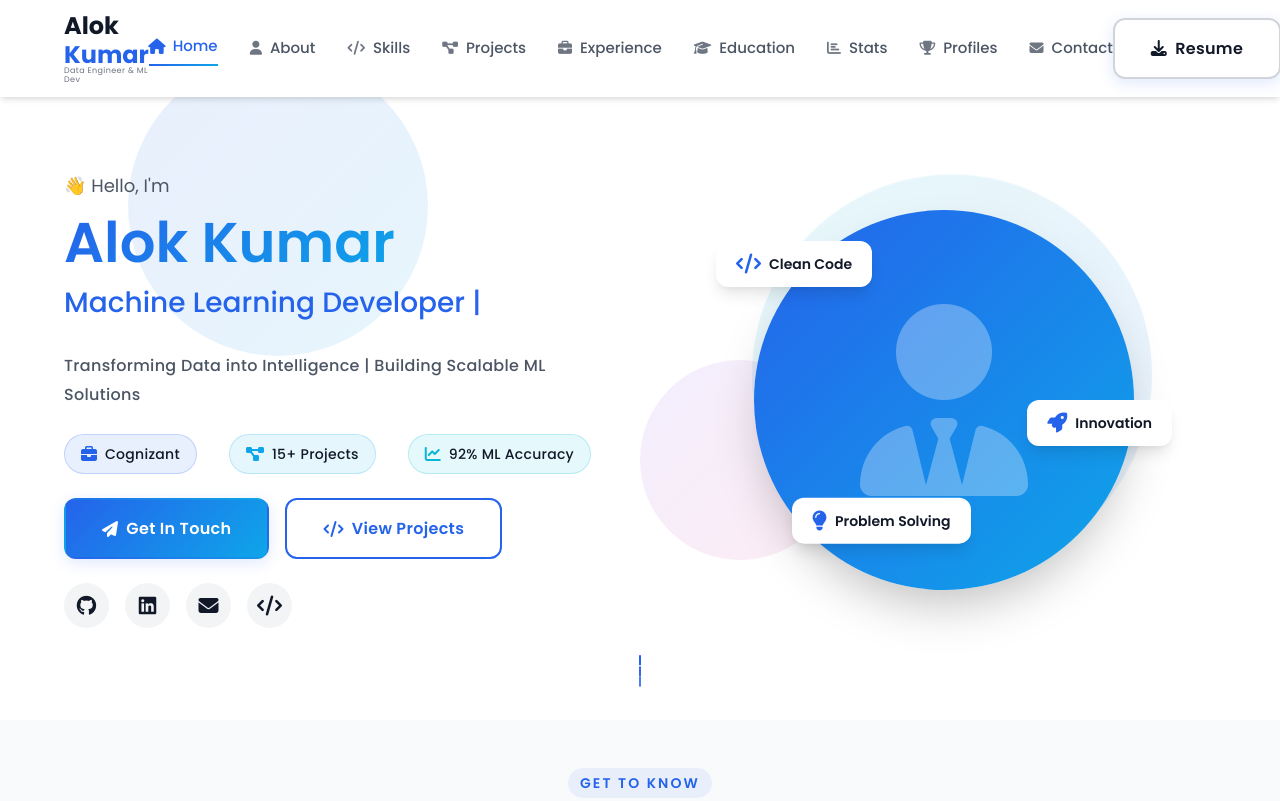
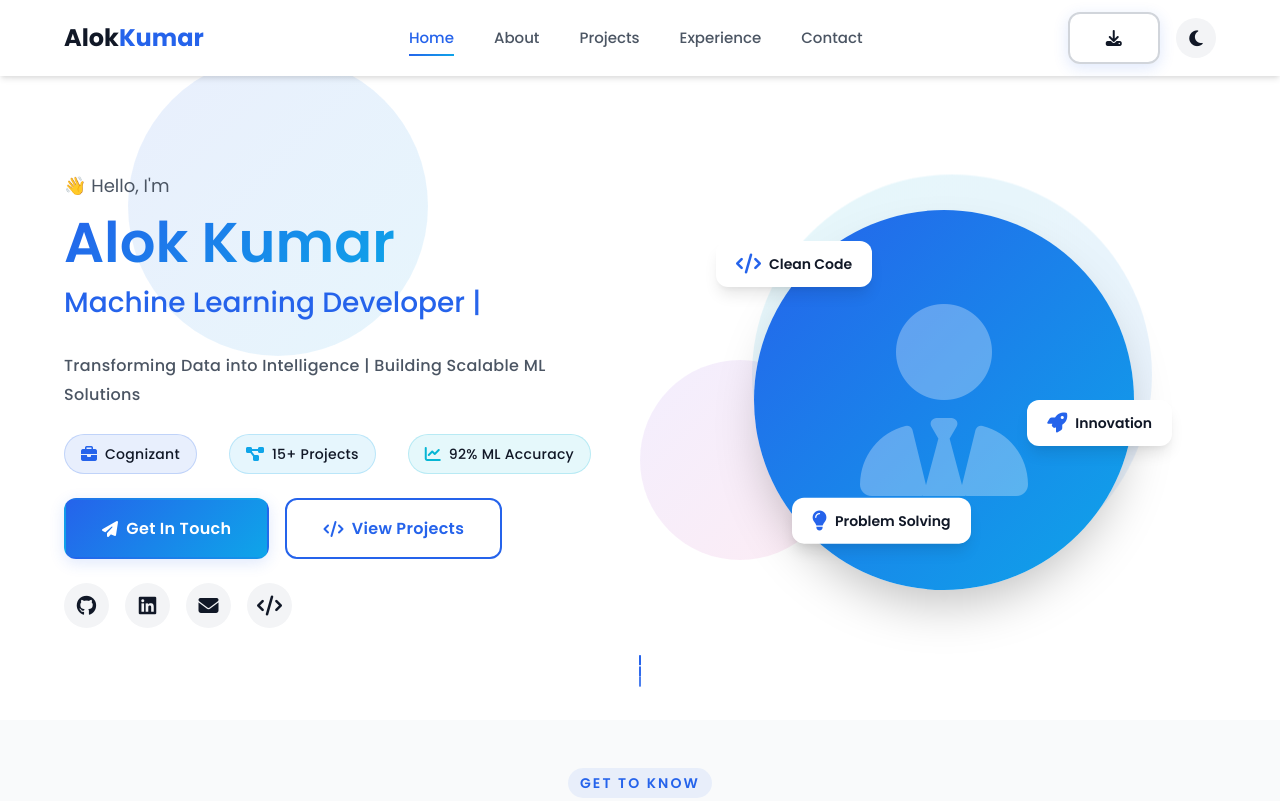
Before and after one commit to aloksingh1818/My-Portfolio, a plain HTML site: page index.html in a window 1280 px wide. Shown: the top 801 px of the page. Drawn offline with nearby package versions, Linux system fonts and the light colour scheme.

Commit message:
Simplify navbar and fix Experience text alignment
🎯 Navbar Simplification:
- Removed subtitle 'Data Engineer & ML Dev' from logo
- Reduced menu items from 9 to 5 (Home, About, Projects, Experience, Contact)
- Removed all icons from navigation links
- Removed Skills, Education, Stats, and Profiles from main nav
- Removed Resume text, kept only icon
- Increased gap between nav items (2rem → 2.5rem)
- Cleaner, more professional appearance

🔧 Experience Section Text Fix:
- Removed text-align: justify (causing spacing issues)
- Removed hyphens: auto
- Removed gradient background-clip on strong tags
- Removed padding around bold terms
- Simplified to clean flex layout with proper spacing
- Bold terms now use simple primary color

✨ Benefits:
- Cleaner, less cluttered navbar
- Easier navigation for users
- Better mobile responsiveness
- Fixed all text spacing issues in Experience
- More professional minimal design
- Improved readability without justify alignment

```diff
--- a/css/style.css
+++ b/css/style.css
@@ -426,9 +426,6 @@ p {
 .logo {
     font-size: 1.5rem;
     font-weight: 700;
-    display: flex;
-    flex-direction: column;
-    line-height: 1.2;
 }
 
 .logo-text {
@@ -439,19 +436,10 @@ p {
     color: var(--primary-color);
 }
 
-.logo-subtitle {
-    display: block;
-    font-size: 0.5rem;
-    font-weight: 400;
-    color: var(--text-tertiary);
-    margin-top: -0.25rem;
-    letter-spacing: 0.05em;
-}
-
 .nav-menu {
     display: flex;
     align-items: center;
-    gap: 2rem;
+    gap: 2.5rem;
 }
 
 .nav-link {
@@ -460,15 +448,6 @@ p {
     font-size: 0.938rem;
     position: relative;
     padding: 0.5rem 0;
-    display: inline-flex;
-    align-items: center;
-    gap: 0.5rem;
-    transition: all var(--transition-base);
-}
-
-.nav-link i {
-    font-size: 0.875rem;
-    opacity: 0.8;
     transition: all var(--transition-base);
 }
 
@@ -486,13 +465,6 @@ p {
 .nav-link:hover,
 .nav-link.active {
     color: var(--primary-color);
-    transform: translateY(-2px);
-}
-
-.nav-link:hover i,
-.nav-link.active i {
-    opacity: 1;
-    transform: scale(1.1);
 }
 
 .nav-link:hover::after,
@@ -504,20 +476,6 @@ p {
     display: flex;
     align-items: center;
     gap: 1rem;
-}
-
-.btn-text-desktop {
-    display: inline;
-}
-
-@media (max-width: 768px) {
-    .btn-text-desktop {
-        display: none;
-    }
-
-    .nav-link i {
-        display: none;
-    }
 }
 
 .theme-toggle {
@@ -1439,8 +1397,6 @@ p {
 
 .timeline-responsibilities li span {
     flex: 1;
-    text-align: justify;
-    hyphens: auto;
 }
 
 .timeline-responsibilities li:last-child {
@@ -1450,11 +1406,6 @@ p {
 .timeline-responsibilities li strong {
     color: var(--primary-color);
     font-weight: 600;
-    background: linear-gradient(135deg, var(--primary-color) 0%, var(--secondary-color) 100%);
-    -webkit-background-clip: text;
-    -webkit-text-fill-color: transparent;
-    background-clip: text;
-    padding: 0 0.15rem;
 }
 
 .timeline-responsibilities i {
--- a/index.html
+++ b/index.html
@@ -42,24 +42,19 @@
             <div class="nav-wrapper">
                 <a href="#home" class="logo" aria-label="Alok Kumar Home">
                     <span class="logo-text">Alok</span><span class="logo-accent">Kumar</span>
-                    <span class="logo-subtitle" style="display: block; font-size: 0.5rem; font-weight: 400; color: var(--text-tertiary); margin-top: -0.25rem;">Data Engineer & ML Dev</span>
                 </a>
 
                 <ul class="nav-menu" id="navMenu">
-                    <li><a href="#home" class="nav-link active" aria-label="Home"><i class="fas fa-home"></i> Home</a></li>
-                    <li><a href="#about" class="nav-link" aria-label="About"><i class="fas fa-user"></i> About</a></li>
-                    <li><a href="#skills" class="nav-link" aria-label="Skills"><i class="fas fa-code"></i> Skills</a></li>
-                    <li><a href="#projects" class="nav-link" aria-label="Projects"><i class="fas fa-project-diagram"></i> Projects</a></li>
-                    <li><a href="#experience" class="nav-link" aria-label="Experience"><i class="fas fa-briefcase"></i> Experience</a></li>
-                    <li><a href="#education" class="nav-link" aria-label="Education"><i class="fas fa-graduation-cap"></i> Education</a></li>
-                    <li><a href="#github-stats" class="nav-link" aria-label="GitHub Stats"><i class="fas fa-chart-bar"></i> Stats</a></li>
-                    <li><a href="#coding-profiles" class="nav-link" aria-label="Coding Profiles"><i class="fas fa-trophy"></i> Profiles</a></li>
-                    <li><a href="#contact" class="nav-link" aria-label="Contact"><i class="fas fa-envelope"></i> Contact</a></li>
+                    <li><a href="#home" class="nav-link active" aria-label="Home">Home</a></li>
+                    <li><a href="#about" class="nav-link" aria-label="About">About</a></li>
+                    <li><a href="#projects" class="nav-link" aria-label="Projects">Projects</a></li>
+                    <li><a href="#experience" class="nav-link" aria-label="Experience">Experience</a></li>
+                    <li><a href="#contact" class="nav-link" aria-label="Contact">Contact</a></li>
                 </ul>
 
                 <div class="nav-actions">
                     <a href="assets/resume.pdf" class="btn btn-outline" download aria-label="Download Resume">
-                        <i class="fas fa-download"></i> <span class="btn-text-desktop">Resume</span>
+                        <i class="fas fa-download"></i>
                     </a>
                     <button class="theme-toggle" id="themeToggle" aria-label="Toggle Dark Mode">
                         <i class="fas fa-moon"></i>
```
